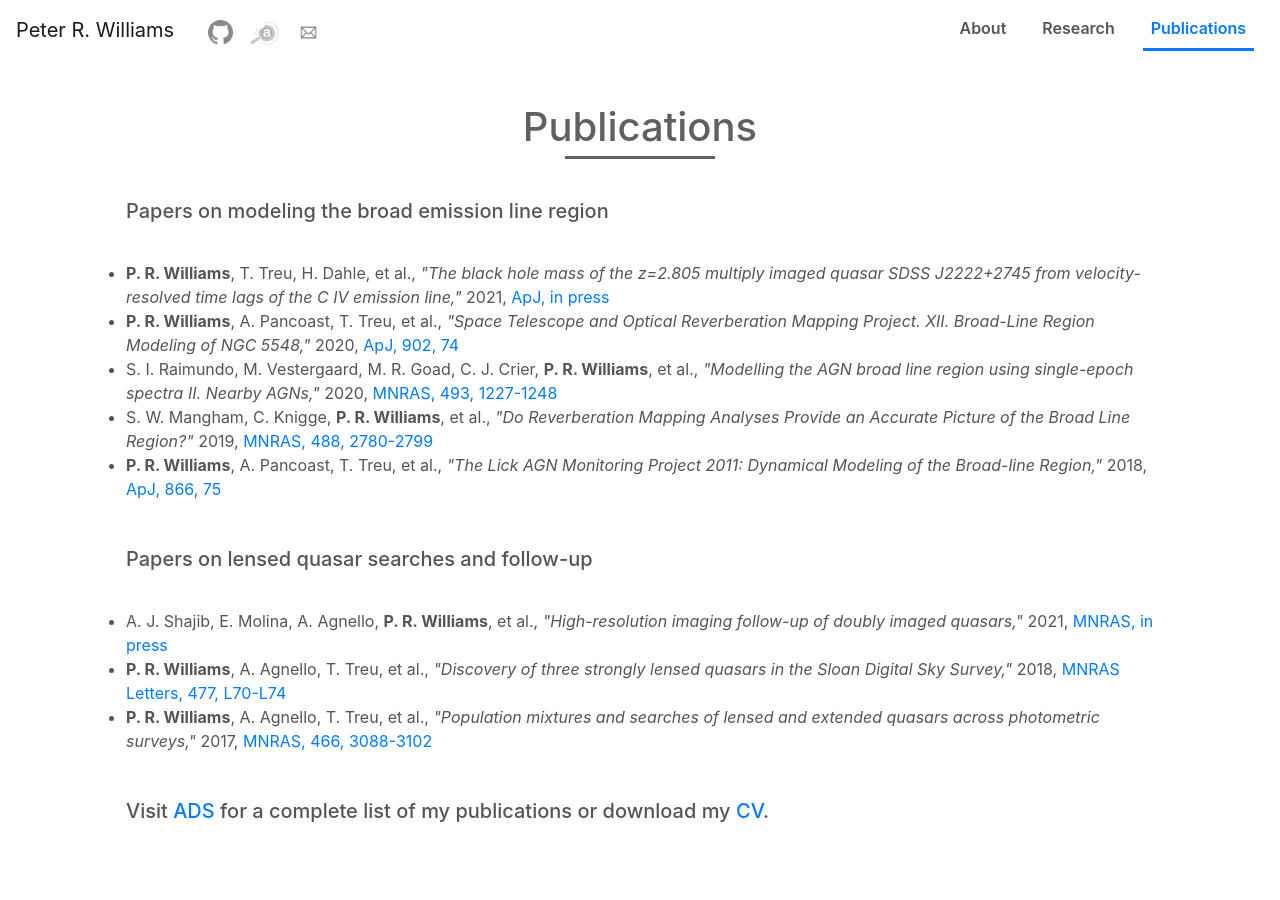
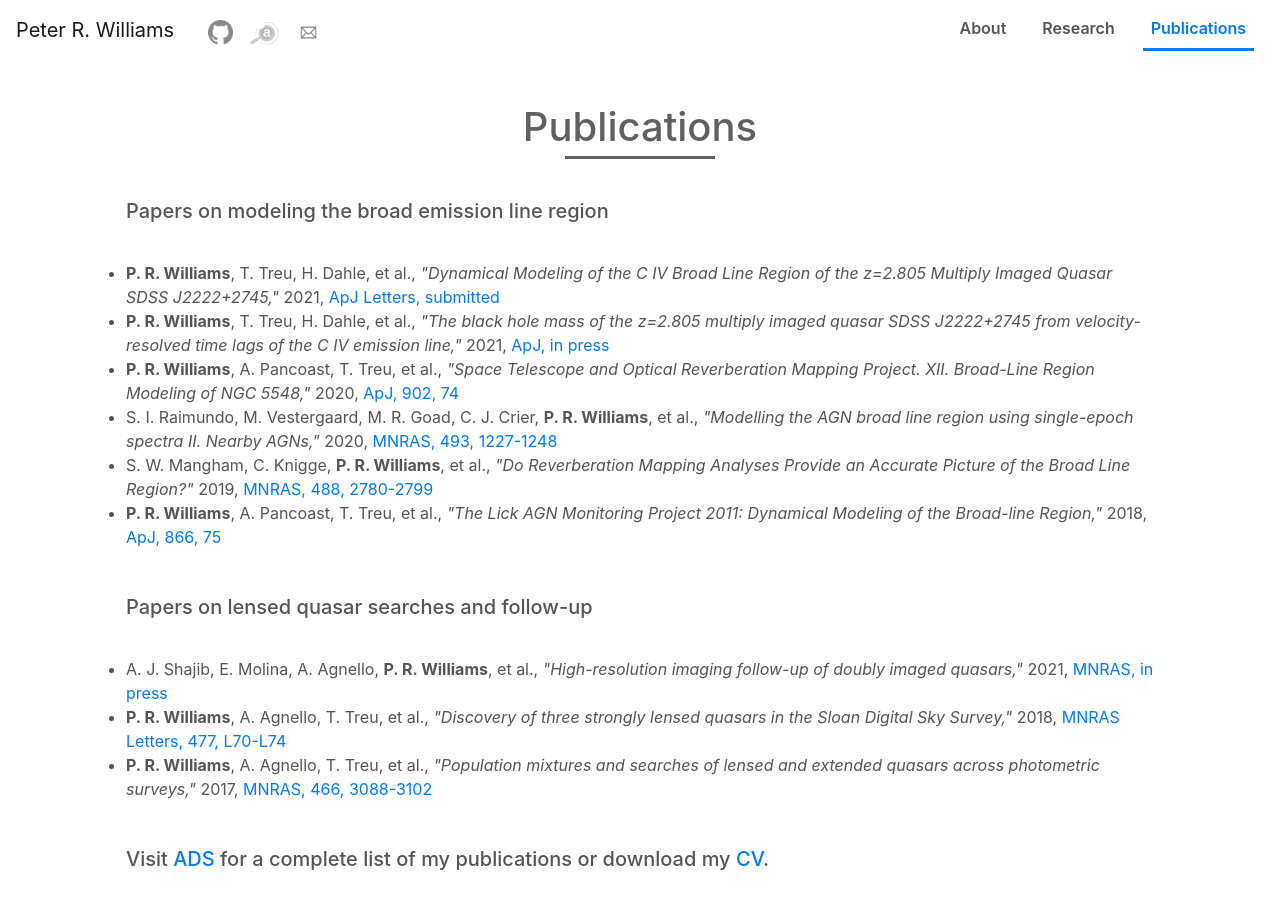
Before and after one commit to peterrwi/peterrwi.github.io, a Jekyll site: the page built from index.html, in a window 1280 px wide and 900 px high, scrolled down 3343 px. Built offline with Jekyll 4.4.1, drawn with Linux system fonts in a browser that asks for light colours; nearby versions of some CDN libraries; formulas are drawn with MathJax 3.

Commit message:
Added lens modeling paper

```diff
--- a/_includes/publications.html
+++ b/_includes/publications.html
@@ -5,6 +5,7 @@
     <div class="publications-grid">
       <h5>Papers on modeling the broad emission line region</h5>
       <ul>
+        <li> <b>P. R. Williams</b>, T. Treu, H. Dahle, et al., <i>"Dynamical Modeling of the C IV Broad Line Region of the z=2.805  Multiply Imaged Quasar SDSS J2222+2745,"</i> 2021, <a href="https://ui.adsabs.harvard.edu/abs/2021arXiv210310961W" target="_blank">ApJ Letters, submitted</a></li>
         <li> <b>P. R. Williams</b>, T. Treu, H. Dahle, et al., <i>"The black hole mass of the z=2.805 multiply imaged quasar SDSS J2222+2745 from velocity-resolved time lags of the C IV emission line,"</i> 2021, <a href="https://ui.adsabs.harvard.edu/abs/2020arXiv201102007W" target="_blank">ApJ, in press</a></li>
         <li> <b>P. R. Williams</b>, A. Pancoast, T. Treu, et al., <i>"Space Telescope and Optical Reverberation Mapping Project. XII. Broad-Line Region Modeling of NGC 5548,"</i> 2020, <a href="https://ui.adsabs.harvard.edu/abs/2020ApJ...902...74W" target="_blank">ApJ, 902, 74</a></li>
         <li>S. I. Raimundo, M. Vestergaard, M. R. Goad, C. J. Crier, <b>P. R. Williams</b>, et al., <i>"Modelling the AGN broad line region using single-epoch spectra II. Nearby AGNs,"</i> 2020, <a href="https://ui.adsabs.harvard.edu/abs/2020MNRAS.493.1227R" target="_blank">MNRAS, 493, 1227-1248</a></li>
```
